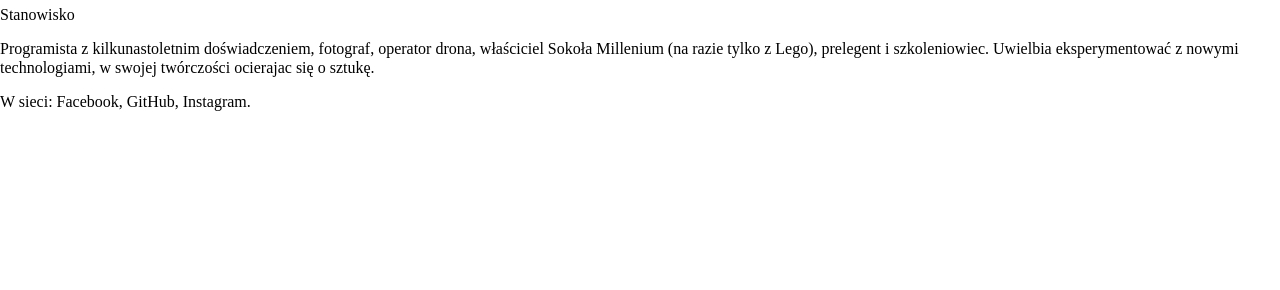
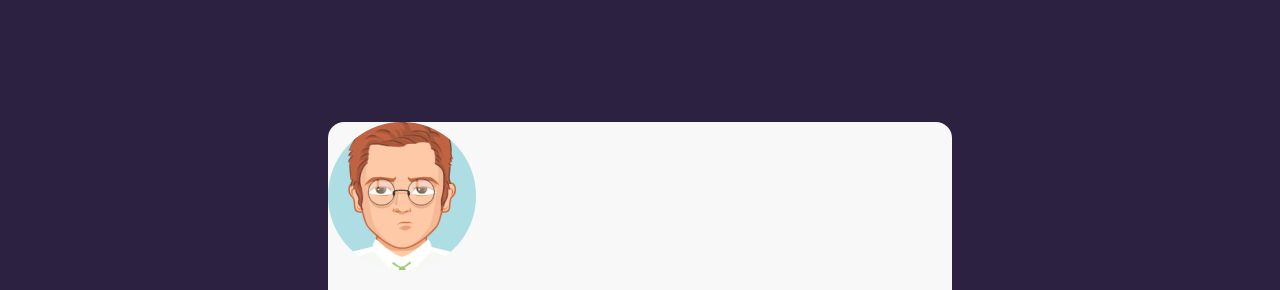
Before and after one commit to lukasz-marzycki/business-card, a plain HTML site: page index.html in a window 1280 px wide. Shown: the part 92-382 px from the top of the page. Drawn offline with Linux system fonts and the light colour scheme.

Commit message:
main box styles

```diff
--- a/index.html
+++ b/index.html
@@ -8,9 +8,9 @@
     <link href="style.css" rel="stylesheet" type="text/css"/>
 </head>
 <body>
-    <main>
+    <main class="main">
         <article>
-            <img src=""/>
+            <img src="avatar.png" alt="Zdjęcie Imię i naziwsko"/>
             <header>
                 <h1>Imie i nazwisko</h1>
                 <p>Stanowisko</p>
--- a/style.css
+++ b/style.css
@@ -0,0 +1,15 @@
+body {
+    background: #2C2141;
+    display: flex;
+    align-items: center;
+    justify-content: center;
+    min-height: 100vh;
+
+}
+
+.main {
+    background: #f8f8f8;
+    border-radius: 16px;
+    width: 624px;
+    margin: 16px;
+}
```
Also changed, not shown: avatar.png (added).
